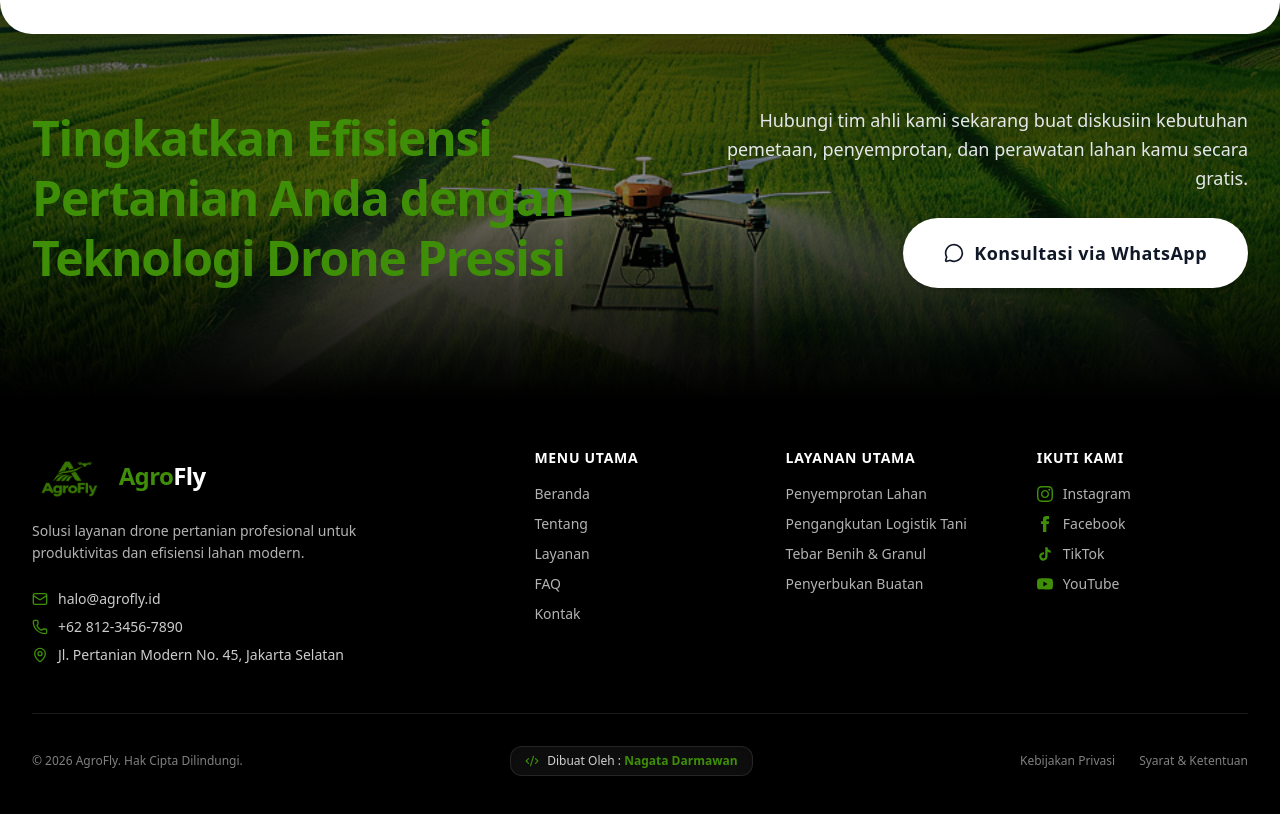
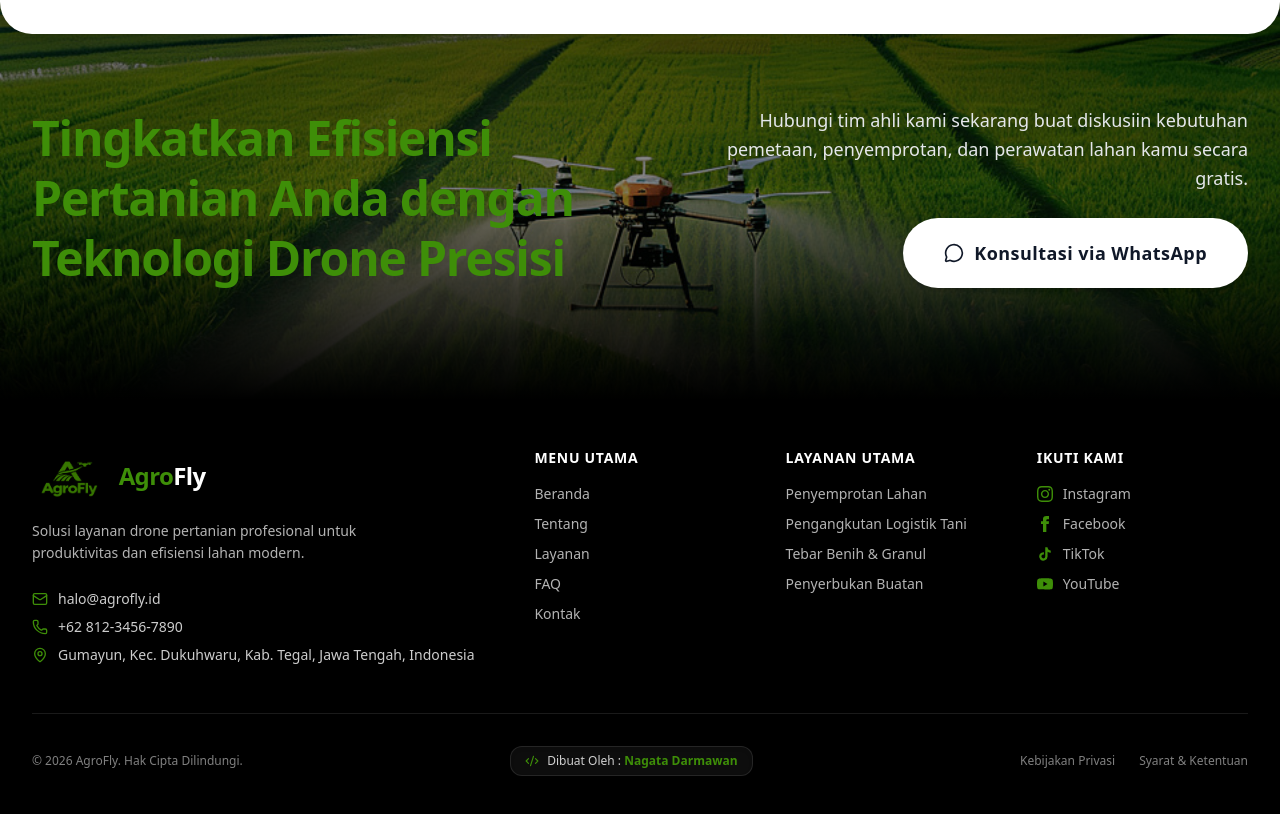
Before and after one commit to NagataDarmawan/SewaDronePertanian, a Next.js app: page / in a window 1280 px wide. Shown: the part 5168-5982 px from the top of the page. Built offline with nearby package versions, Linux system fonts and the light colour scheme.

Commit message:
Update Layanan

```diff
--- a/src/constants/siteConfig.ts
+++ b/src/constants/siteConfig.ts
@@ -6,7 +6,7 @@ export const SITE_CONFIG = {
     email: "halo@agrofly.id",
     phone: "+62 812-3456-7890",
     whatsapp: "https://wa.me/6281234567890",
-    address: "Jl. Pertanian Modern No. 45, Jakarta Selatan",
+    address: "Gumayun, Kec. Dukuhwaru, Kab. Tegal, Jawa Tengah, Indonesia",
   },
   waMessageTemplate: (serviceTitle: string) =>
     `Halo AgroFly, saya mau konsultasi & booking untuk layanan *${serviceTitle}*.
```
